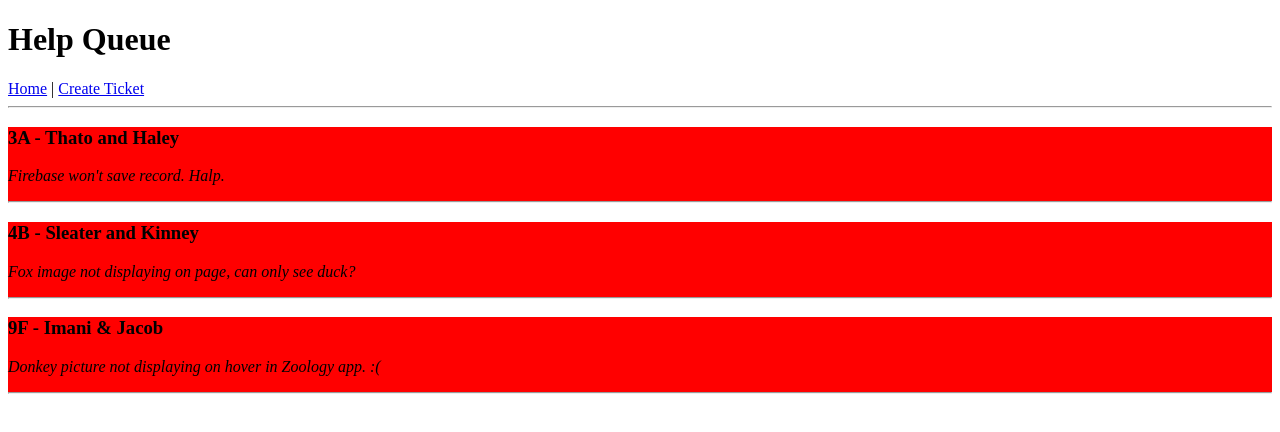
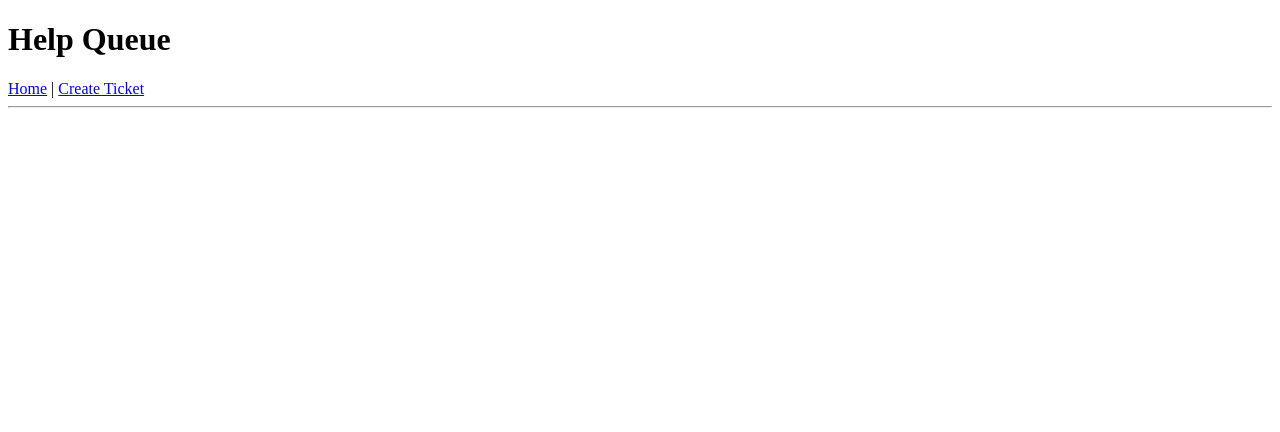
Before and after one commit to TavishOKeefe/react-help-queue, a React app: page / in a window 1280 px wide. Shown: the top 432 px of the page. Built offline with nearby package versions, Linux system fonts and the light colour scheme.

Commit message:
add features.

```diff
--- a/package.json
+++ b/package.json
@@ -18,7 +18,8 @@
     "react": "15.5.4",
     "react-dom": "15.5.4",
     "react-router-dom": "^4.0.0",
-    "styled-jsx": "^3.2.1"
+    "styled-jsx": "^3.2.1",
+    "uuid": "^3.2.1"
   },
   "devDependencies": {
     "babel-core": "6.24.1",
--- a/src/components/App.jsx
+++ b/src/components/App.jsx
@@ -5,17 +5,34 @@ import NewTicketControl from './NewTicketControl';
 import Error404 from './Error404';
 import { Switch, Route } from 'react-router-dom';
 
-function App(){
+class App extends React.Component {
+
+  constructor(props) {
+    super(props);
+    this.state = {
+      masterTicketList: []
+    };
+    this.handleAddingNewTicketToList = this.handleAddingNewTicketToList.bind(this);
+  }
+
+  handleAddingNewTicketToList(newTicket){
+    var newMasterTicketList = this.state.masterTicketList.slice();
+    newMasterTicketList.push(newTicket);
+    this.setState({masterTicketList: newMasterTicketList});
+  }
+
+  render(){
     return (
       <div>
         <Header/>
         <Switch>
-        <Route exact path='/' component={TicketList} />
-        <Route path='/newticket' component={NewTicketControl} />
+          <Route exact path='/' render={()=><TicketList ticketList={this.state.masterTicketList} />} />
+          <Route path='/newticket' render={()=><NewTicketControl onNewTicketCreation={this.handleAddingNewTicketToList} />} />
           <Route component={Error404} />
         </Switch>
       </div>
     );
   }
 
+}
 export default App;
--- a/src/components/ConfirmationQuestions.jsx
+++ b/src/components/ConfirmationQuestions.jsx
@@ -1,3 +1,4 @@
+
 import React from 'react';
 import PropTypes from 'prop-types';
 
--- a/src/components/Error404.jsx
+++ b/src/components/Error404.jsx
@@ -1,13 +1,18 @@
 import React from 'react';
+import PropTypes from 'prop-types';
 import { Link } from 'react-router-dom';
 
-function Error404(){
+function Error404(props){
   return (
     <div>
-      <h2>The page you are looking for does not exist!</h2>
+      <h2>The page {props.location.pathname} does not exist!</h2>
       <h3>Would you like to return <Link to="/">home</Link> instead?</h3>
     </div>
   );
 }
 
+Error404.propTypes = {
+  location: PropTypes.object
+};
+
 export default Error404;
--- a/src/components/NewTicketControl.jsx
+++ b/src/components/NewTicketControl.jsx
@@ -1,6 +1,7 @@
 import React from 'react';
 import ConfirmationQuestions from './ConfirmationQuestions';
 import NewTicketForm from './NewTicketForm';
+import PropTypes from 'prop-types';
 
 class NewTicketControl extends React.Component {
 
@@ -19,7 +20,7 @@ class NewTicketControl extends React.Component {
   render(){
     let currentlyVisibleContent = null;
     if (this.state.formVisibleOnPage){
-      currentlyVisibleContent = <NewTicketForm />;
+      currentlyVisibleContent = <NewTicketForm onNewTicketCreation={this.props.onNewTicketCreation}/>;
     } else {
       currentlyVisibleContent = <ConfirmationQuestions onTroubleshootingConfirmation={this.handleTroubleshootingConfirmation}/>;
     }
@@ -29,7 +30,10 @@ class NewTicketControl extends React.Component {
       </div>
     );
   }
-
 }
 
+NewTicketControl.propTypes = {
+  onNewTicketCreation: PropTypes.func
+};
+
 export default NewTicketControl;
--- a/src/components/NewTicketForm.jsx
+++ b/src/components/NewTicketForm.jsx
@@ -1,13 +1,15 @@
 import React from 'react';
+import PropTypes from 'prop-types';
+import { v4 } from 'uuid';
 
-function NewTicketForm(){
-
+function NewTicketForm(props){
   let _names = null;
   let _location = null;
   let _issue = null;
 
   function handleNewTicketFormSubmission(event) {
     event.preventDefault();
+    props.onNewTicketCreation({names: _names.value, location: _location.value, issue: _issue.value, id: v4()});
     _names.value = '';
     _location.value = '';
     _issue.value = '';
@@ -36,4 +38,8 @@ function NewTicketForm(){
   );
 }
 
+NewTicketForm.propTypes = {
+  onNewTicketCreation: PropTypes.func
+};
+
 export default NewTicketForm;
--- a/src/components/Ticket.jsx
+++ b/src/components/Ticket.jsx
@@ -4,11 +4,6 @@ import PropTypes from 'prop-types';
 function Ticket(props){
   return (
     <div>
-      <style jsx>{`
-        div {
-          background-color: red;
-        }
-      `}</style>
       <h3>{props.location} - {props.names}</h3>
       <p><em>{props.issue}</em></p>
       <hr/>
--- a/src/components/TicketList.jsx
+++ b/src/components/TicketList.jsx
@@ -1,36 +1,23 @@
 import React from 'react';
 import Ticket from './Ticket';
+import PropTypes from 'prop-types';
 
-var masterTicketList = [
-  {
-    names: 'Thato and Haley',
-    location: '3A',
-    issue: 'Firebase won\'t save record. Halp.'
-  },
-  {
-    names: 'Sleater and Kinney',
-    location: '4B',
-    issue: 'Fox image not displaying on page, can only see duck?'
-  },
-  {
-    names: 'Imani & Jacob',
-    location: '9F',
-    issue: 'Donkey picture not displaying on hover in Zoology app. :('
-  }
-];
-
-function TicketList(){
+function TicketList(props){
   return (
     <div>
       <hr/>
-      {masterTicketList.map((ticket, index) =>
+      {props.ticketList.map((ticket) =>
         <Ticket names={ticket.names}
           location={ticket.location}
           issue={ticket.issue}
-          key={index}/>
+          key={ticket.id}/>
       )}
     </div>
   );
 }
 
+TicketList.propTypes = {
+  ticketList: PropTypes.array
+};
+
 export default TicketList;
```
Also changed, not shown: .eslintrc.json, 1 other file (tests, documents, lock files or other folders). Lines whose indentation alone changed are shown as unchanged.
